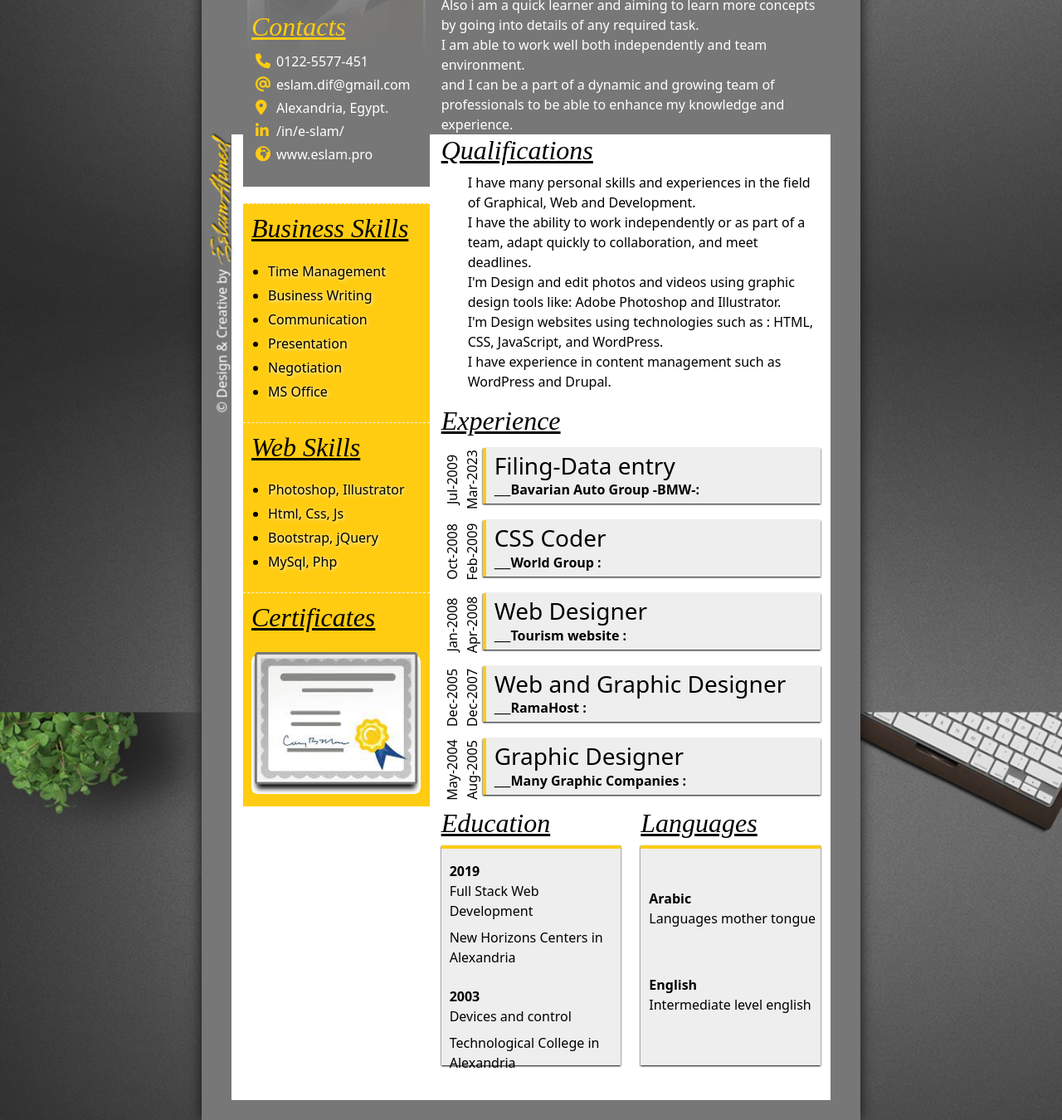
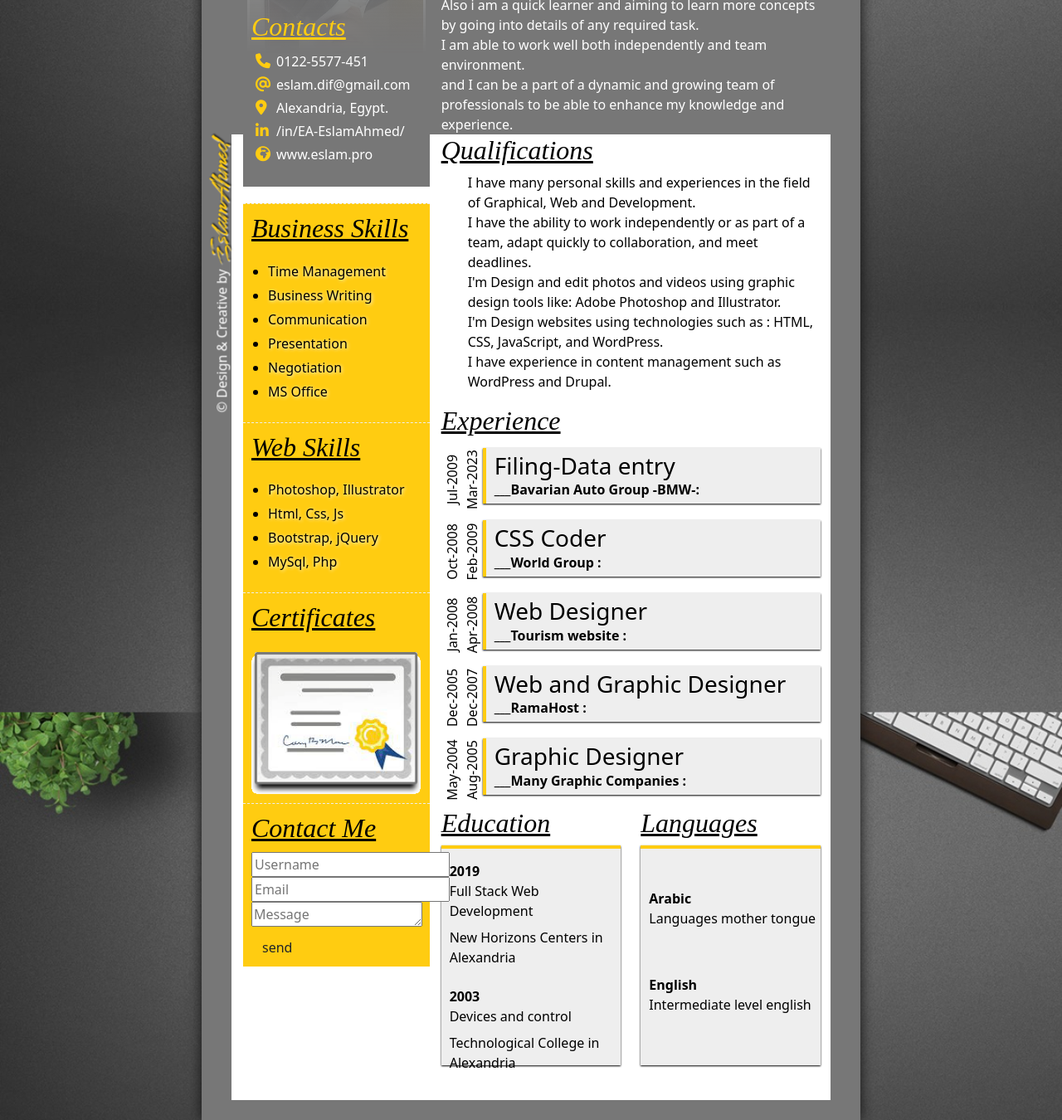
Before and after one commit to IamEslam/EslamAhmed, a plain HTML site: page index.html in a window 1280 px wide. Shown: the part 282-1632 px from the top of the page at 83% size. Drawn offline with nearby package versions, Linux system fonts and the light colour scheme.

Commit message:
Add files via upload

```diff
--- a/index.html
+++ b/index.html
@@ -219,14 +219,14 @@
 <div class="nav_bar">
     <div class="info">
         <img class="photo" src="images\eslam.jpg" alt="">
-        <!-- personal contacts ----------------------------------- -->
+    <!-- personal contacts -------------------------------------- -->
         <div class="contacts">
             <h2>Contacts</h2>
             <ul>
                 <li><i class="fa-solid fa-phone"></i>0122-5577-451</li>
                 <li><i class="fa-solid fa-at"></i>eslam.dif@gmail.com</li>
                 <li><i class="fa-solid fa-location-dot"></i>Alexandria, Egypt.</li>
-                <li><i class="fa-brands fa-linkedin-in"></i>/in/e-slam/</li>
+                <li><i class="fa-brands fa-linkedin-in"></i>/in/EA-EslamAhmed/</li>
                 <li><i class="fa-solid fa-earth-africa"></i>www.eslam.pro</li>
             </ul>
         </div>
@@ -369,6 +369,27 @@
             </div>
         </div>
     </div>
+
+    <!-- Contact Me ----------------------------------------- -->
+	<div class="skills">
+        <form action="mailto:eslam.dif@gmail.com" method="get" style="max-width:500px;margin:auto">
+            <h2 class="h-skills">Contact Me</h2>
+
+            <div class="input-container">
+              <input class="input-field" type="text" placeholder="Username" name="usrnm">
+            </div>
+
+            <div class="input-container">
+              <input class="input-field" type="text" placeholder="Email" name="email">
+            </div>
+
+            <div class="input-container">
+              <textarea aria-pressed="undefined" rows="1" class="input-field"  placeholder="Message" name="mes"></textarea>
+            </div>
+
+            <button type="submit" class="btn">send</button>
+          </form>
+    </div>
 </div>
     </main>
 
```
